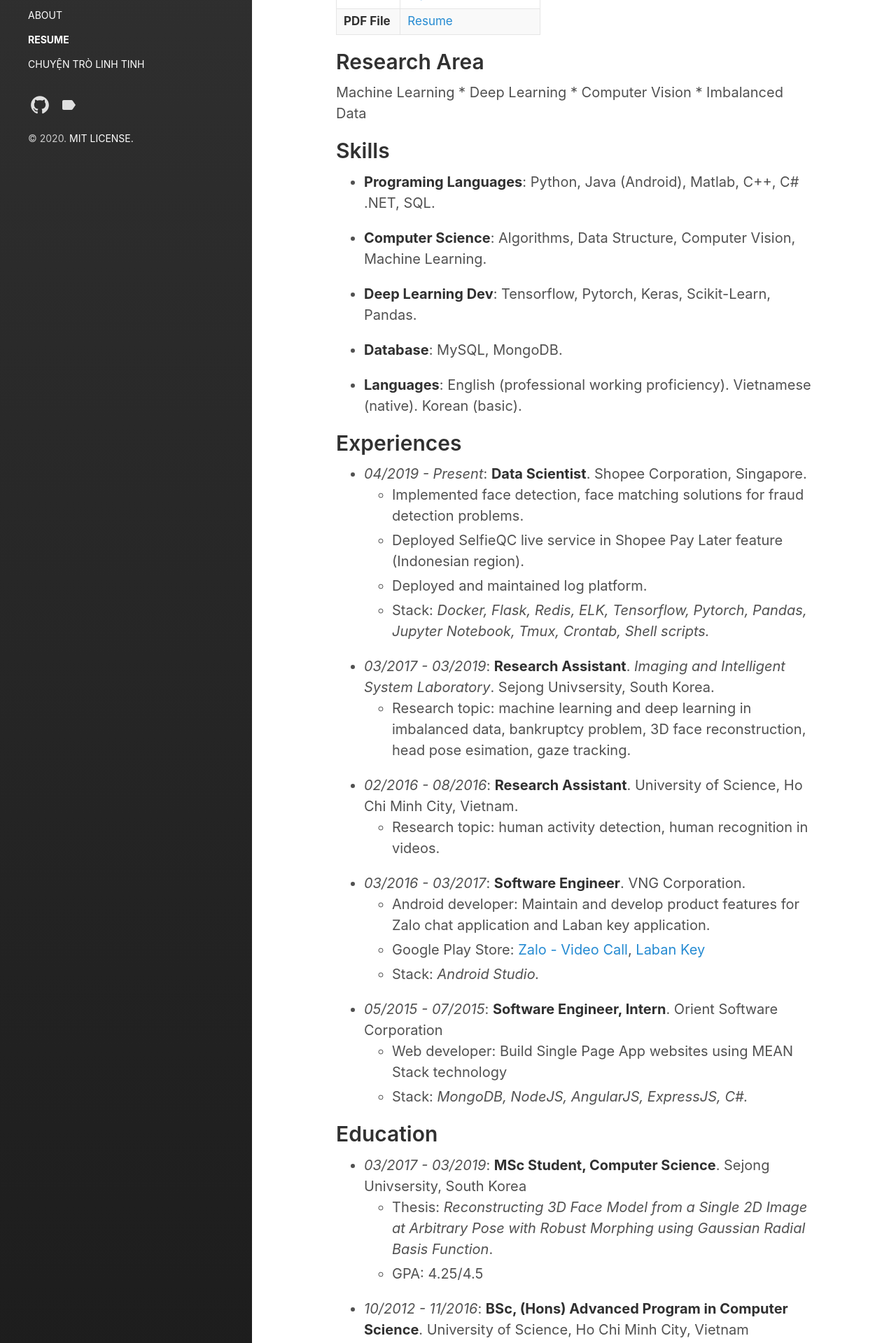
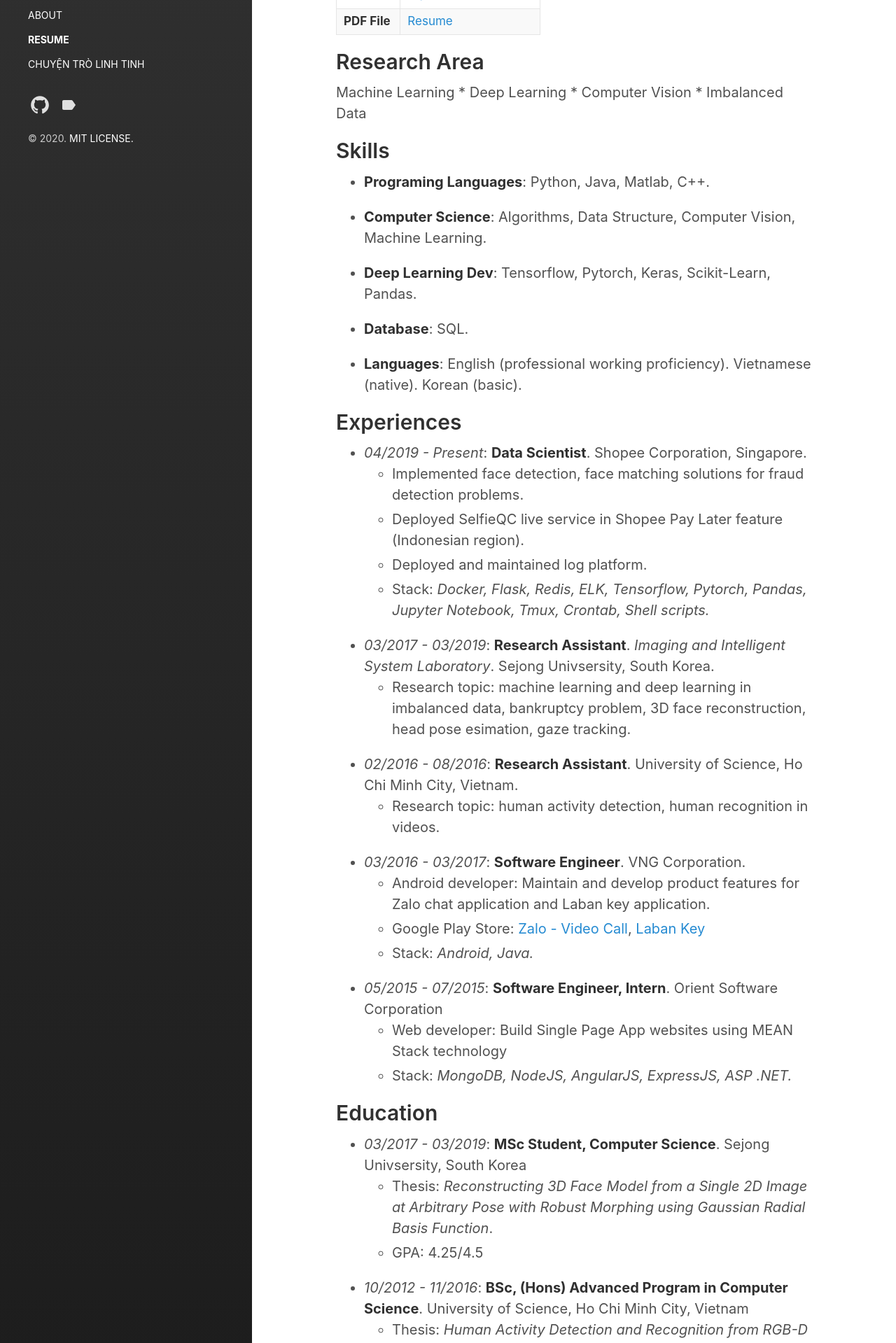
Before and after one commit to vmthanh/vmthanh.github.io, a Jekyll site: the page built from resume.md, in a window 1280 px wide. Shown: the part 387-2306 px from the top of the page at 70% size. Built offline with Jekyll 4.4.1, drawn with Linux system fonts in a browser that asks for light colours; some of the changed text lies outside the part shown.

Commit message:
update blog (05-04-202)

```diff
--- a/resume.md
+++ b/resume.md
@@ -19,13 +19,13 @@ Machine Learning * Deep Learning * Computer Vision * Imbalanced Data
 
 ## Skills
 
-* **Programing Languages**: Python, Java (Android), Matlab, C++, C# .NET, SQL.
+* **Programing Languages**: Python, Java, Matlab, C++.
 
 * **Computer Science**: Algorithms, Data Structure, Computer Vision, Machine Learning.
 
 * **Deep Learning Dev**: Tensorflow, Pytorch, Keras, Scikit-Learn, Pandas.
 
-* **Database**: MySQL, MongoDB.
+* **Database**: SQL.
 
 * **Languages**: English (professional working proficiency). Vietnamese (native). Korean (basic).
 
@@ -47,11 +47,11 @@ Machine Learning * Deep Learning * Computer Vision * Imbalanced Data
 * *03/2016 - 03/2017*: **Software Engineer**. VNG Corporation.
 	* Android developer: Maintain and develop product features for Zalo chat application and Laban key application.
 	* Google Play Store: [Zalo - Video Call](https://play.google.com/store/apps/details?id=com.zing.zalo), [Laban Key](https://play.google.com/store/apps/details?id=com.vng.inputmethod.labankey)
-	* Stack: *Android Studio.*
+	* Stack: *Android, Java.*
 
 * *05/2015 - 07/2015*: **Software Engineer, Intern**. Orient Software Corporation
 	* Web developer: Build Single Page App websites using MEAN Stack technology
-	* Stack: *MongoDB, NodeJS, AngularJS, ExpressJS, C#.*
+	* Stack: *MongoDB, NodeJS, AngularJS, ExpressJS, ASP .NET.*
 
 ## Education
 
```
Also changed, not shown: other parts of resume.md (+0 -2 lines), _posts/2020-04-05-useful-terminal-commands.md (added, +89 -0 lines), 1 other file.
